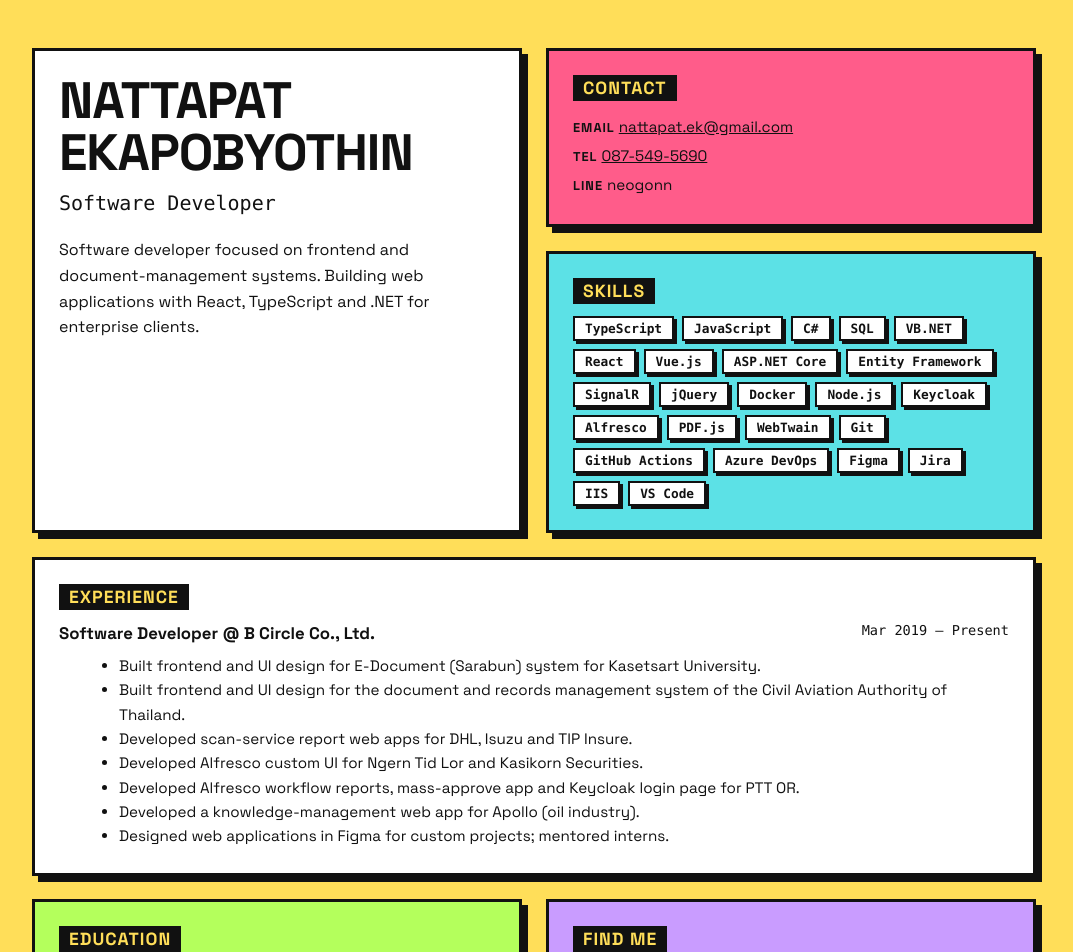
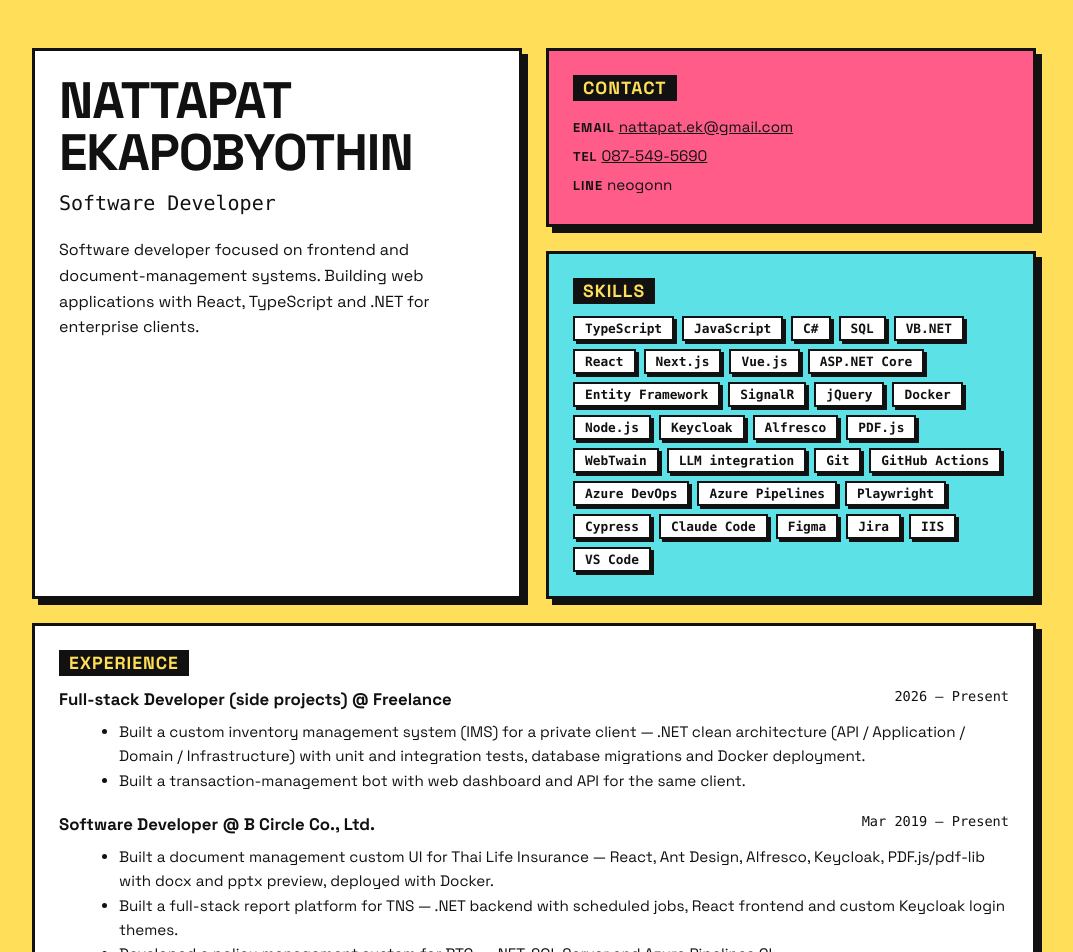
Before and after one commit to nattapatee/nattapatee.github.io, a React (Vite) app in the folder site/: page / in a window 1280 px wide. Shown: the top 952 px of the page, without its empty margins (106-1179 px from the left). Built offline with nearby package versions, Linux system fonts and the light colour scheme.

Commit message:
feat: add TLI/TNS/BTG experience, freelance section, new skills

```diff
--- a/site/src/data/resume.ts
+++ b/site/src/data/resume.ts
@@ -55,25 +55,49 @@ export const resume: Resume = {
     },
     {
       category: 'Frameworks',
-      // TODO(tee): add newer frameworks if any (e.g. Next.js?)
-      items: ['React', 'Vue.js', 'ASP.NET Core', 'Entity Framework', 'SignalR', 'jQuery'],
+      items: ['React', 'Next.js', 'Vue.js', 'ASP.NET Core', 'Entity Framework', 'SignalR', 'jQuery'],
     },
     {
       category: 'Technologies',
-      items: ['Docker', 'Node.js', 'Keycloak', 'Alfresco', 'PDF.js', 'WebTwain'],
+      items: ['Docker', 'Node.js', 'Keycloak', 'Alfresco', 'PDF.js', 'WebTwain', 'LLM integration'],
     },
     {
       category: 'Tools',
-      items: ['Git', 'GitHub Actions', 'Azure DevOps', 'Figma', 'Jira', 'IIS', 'VS Code'],
+      items: [
+        'Git',
+        'GitHub Actions',
+        'Azure DevOps',
+        'Azure Pipelines',
+        'Playwright',
+        'Cypress',
+        'Claude Code',
+        'Figma',
+        'Jira',
+        'IIS',
+        'VS Code',
+      ],
     },
   ],
   experience: [
+    {
+      company: 'Freelance',
+      role: 'Full-stack Developer (side projects)',
+      // TODO(tee): confirm freelance start period
+      period: '2026 — Present',
+      bullets: [
+        'Built a custom inventory management system (IMS) for a private client — .NET clean architecture (API / Application / Domain / Infrastructure) with unit and integration tests, database migrations and Docker deployment.',
+        'Built a transaction-management bot with web dashboard and API for the same client.',
+      ],
+    },
     {
       company: 'B Circle Co., Ltd.',
       role: 'Software Developer',
       // TODO(tee): confirm still current, or add end date + newer jobs above this one
       period: 'Mar 2019 — Present',
       bullets: [
+        'Built a document management custom UI for Thai Life Insurance — React, Ant Design, Alfresco, Keycloak, PDF.js/pdf-lib with docx and pptx preview, deployed with Docker.',
+        'Built a full-stack report platform for TNS — .NET backend with scheduled jobs, React frontend and custom Keycloak login themes.',
+        'Developed a policy management system for BTG — .NET, SQL Server and Azure Pipelines CI.',
         'Built frontend and UI design for E-Document (Sarabun) system for Kasetsart University.',
         'Built frontend and UI design for the document and records management system of the Civil Aviation Authority of Thailand.',
         'Developed scan-service report web apps for DHL, Isuzu and TIP Insure.',
```
